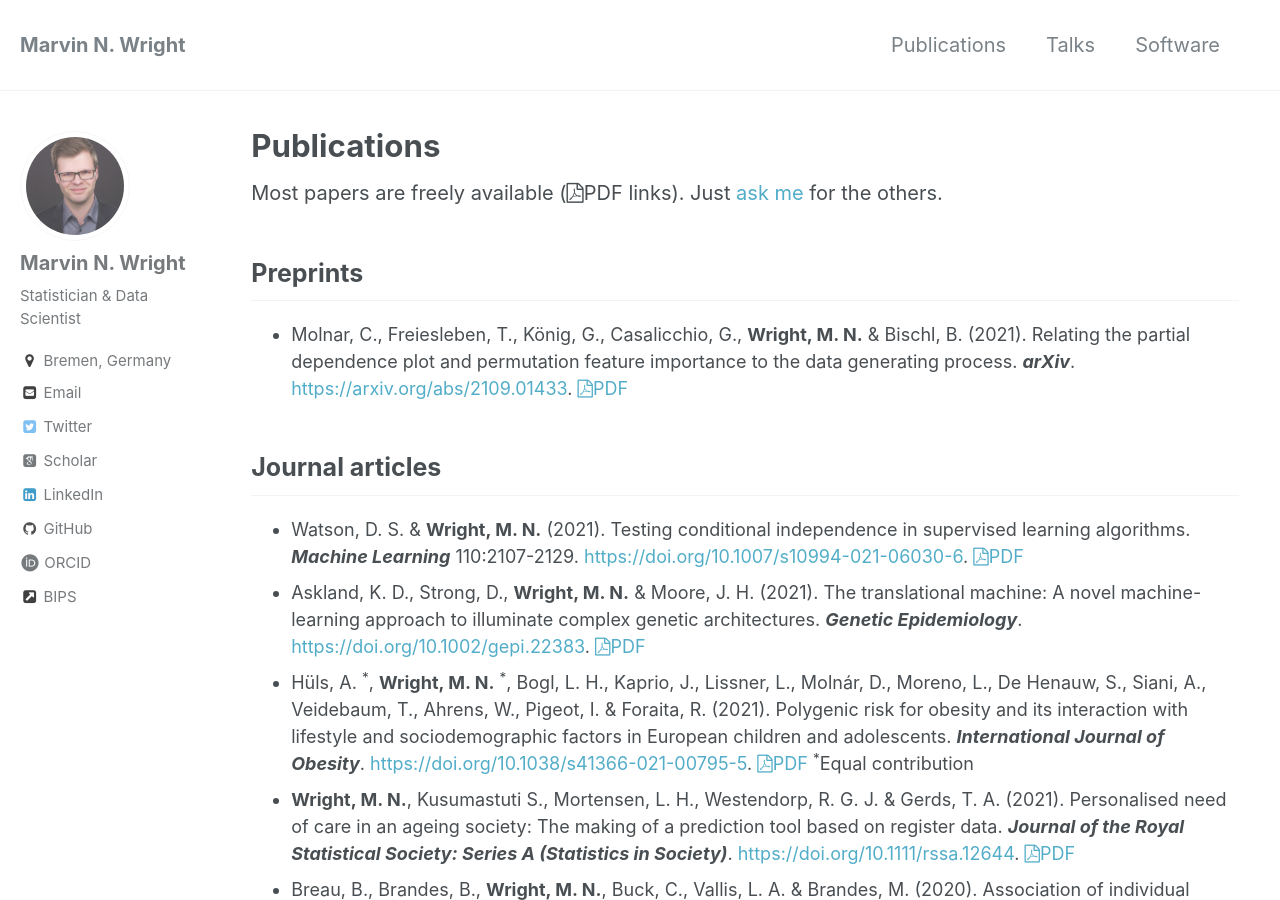
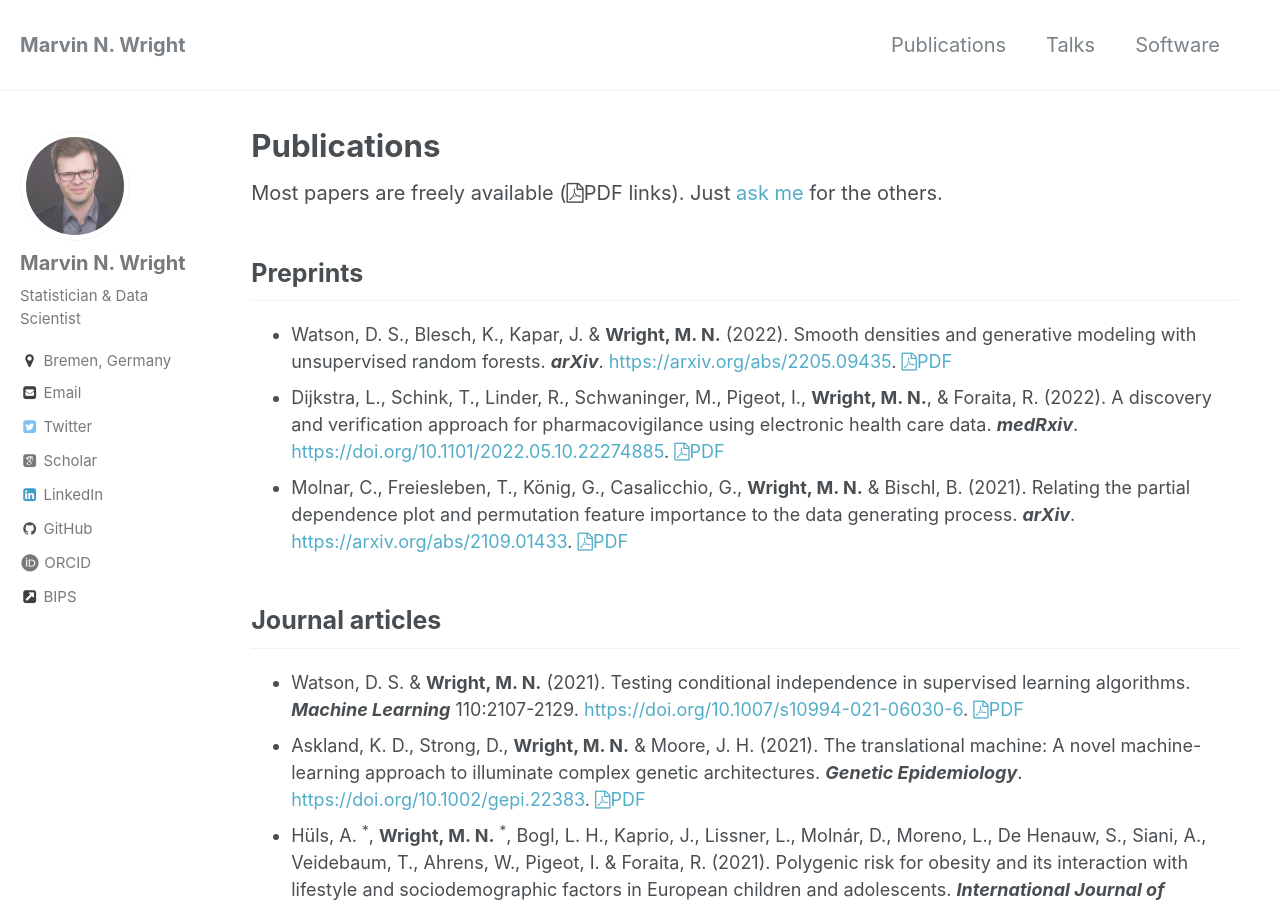
Before and after one commit to mnwright/mnwright.github.io, a Jekyll site: the page built from _pages/publications.md, in a window 1280 px wide and 900 px high. Built offline with Jekyll 4.4.1, drawn with Linux system fonts in a browser that asks for light colours; some web fonts are replaced.

Commit message:
add preprints

```diff
--- a/_pages/publications.md
+++ b/_pages/publications.md
@@ -6,6 +6,8 @@ permalink: /publications/
 Most papers are freely available (<i class="fa fa-file-pdf-o"></i>PDF links). Just <a href="mailto:web@wrig.de">ask me</a> for the others.
 
 ## Preprints
+* {:.pub} Watson, D. S., Blesch, K., Kapar, J. & **Wright, M. N.** (2022). Smooth densities and generative modeling with unsupervised random forests. ***arXiv***. <https://arxiv.org/abs/2205.09435>. <a href="https://arxiv.org/pdf/2205.09435"><i class="fa fa-file-pdf-o"></i>PDF</a>
+* {:.pub} Dijkstra, L., Schink, T., Linder, R., Schwaninger, M., Pigeot, I., **Wright, M. N.**, & Foraita, R. (2022). A discovery and verification approach for pharmacovigilance using electronic health care data. ***medRxiv***. <https://doi.org/10.1101/2022.05.10.22274885>. <a href="https://doi.org/10.1101/2022.05.10.22274885"><i class="fa fa-file-pdf-o"></i>PDF</a>
 * {:.pub} Molnar, C., Freiesleben, T., König, G., Casalicchio, G., **Wright, M. N.** & Bischl, B. (2021). Relating the partial dependence plot and permutation feature importance to the data generating process. ***arXiv***. <https://arxiv.org/abs/2109.01433>. <a href="https://arxiv.org/pdf/2109.01433"><i class="fa fa-file-pdf-o"></i>PDF</a>
 
 ## Journal articles
```
